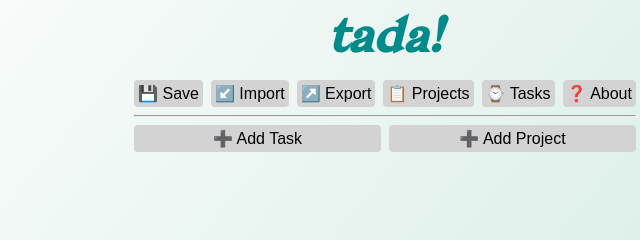
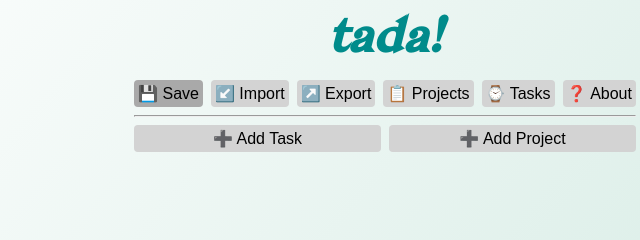
Before and after one commit to RichardENeumann/odin-todo, a website built with webpack: page dist/index.html in a window 1280 px wide. In both pictures the pointer is over the button "💾 Save". Shown: the top 240 px of the page, 255-895 px from the left. Built offline with nearby package versions, Linux system fonts and the light colour scheme.

Commit message:
Add button hover color for visual feedback

```diff
--- a/src/style/main.css
+++ b/src/style/main.css
@@ -51,6 +51,9 @@ button {
 	border-radius: 4px;
 	background-color: lightgrey;
 	font-size: 1rem;
+}
+button:hover {
+	background-color: darkgrey;
 }
 main {
 	flex-grow: 1;
```
Also changed, not shown: src/logic/inc-render.js (line endings or trailing spaces).
